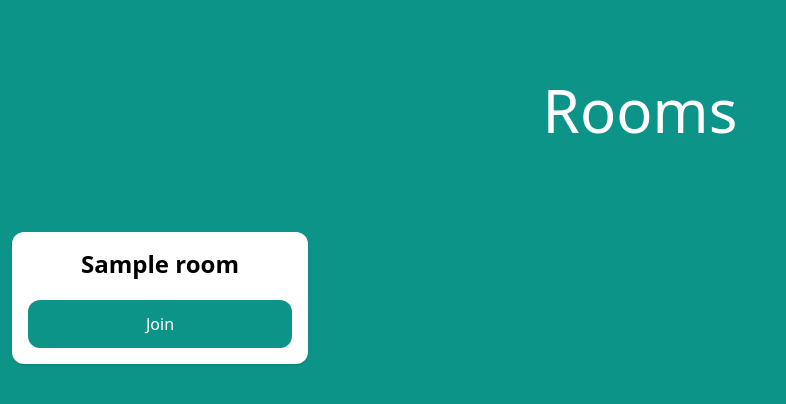
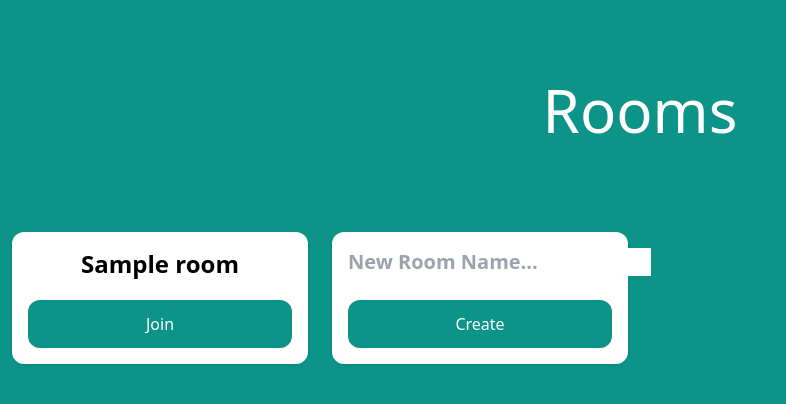
Before and after one commit to DragosStahie/proiect_aso, a Django app: template room/templates/room/rooms.html in a window 1280 px wide. Shown: the part 96-500 px from the top of the page, without its empty margins (0-786 px from the left). Run offline with Django 3.2, Linux system fonts and the light colour scheme; the template is opened without the code that fills it: most values are stand-ins (such as "Sample title", 1, 10 or a date in 2020); some libraries are stand-ins or nearby versions.

Commit message:
Added option of creating new rooms

```diff
--- a/room/templates/room/rooms.html
+++ b/room/templates/room/rooms.html
@@ -18,6 +18,25 @@
             </div>
         </div>
     {% endfor %}
+
+    <div class="w-full lg:w-1/4 px-3 py-3">
+            <div class="p-4 bg-white shadow rounded-xl text-center">
+                <input class="text-xl font-semibold" type="text" id="input" name="input" placeholder="New Room Name..."><br><br>
+
+                <a href="/rooms/" class="px-5 py-3 block rounded-xl text-white bg-teal-600 hover:bg-teal-700" id="create-button">Create</a>
+            </div>
+        </div>
 </div>
 
 {% endblock %}
+
+{% block scripts %}
+<script>
+    const inputHandler = function(e) {
+        document.querySelector('#create-button').href = '/rooms/new/' + document.querySelector('#input').value;
+        console.log("Input changed, new href: " + document.querySelector('#create-button').href);
+    }
+
+    document.querySelector('#input').addEventListener('input', inputHandler);
+</script>
+{% endblock %}
--- a/room/urls.py
+++ b/room/urls.py
@@ -5,5 +5,6 @@ from . import views
 
 urlpatterns = [
     path('', views.rooms, name='rooms'),
+    path('new/<slug:slug>/', views.new_room, name='new_room'),
     path('<slug:slug>/', views.room, name='room'),
 ]
```
Also changed, not shown: room/views.py (+8 -0 lines), db.sqlite3.
